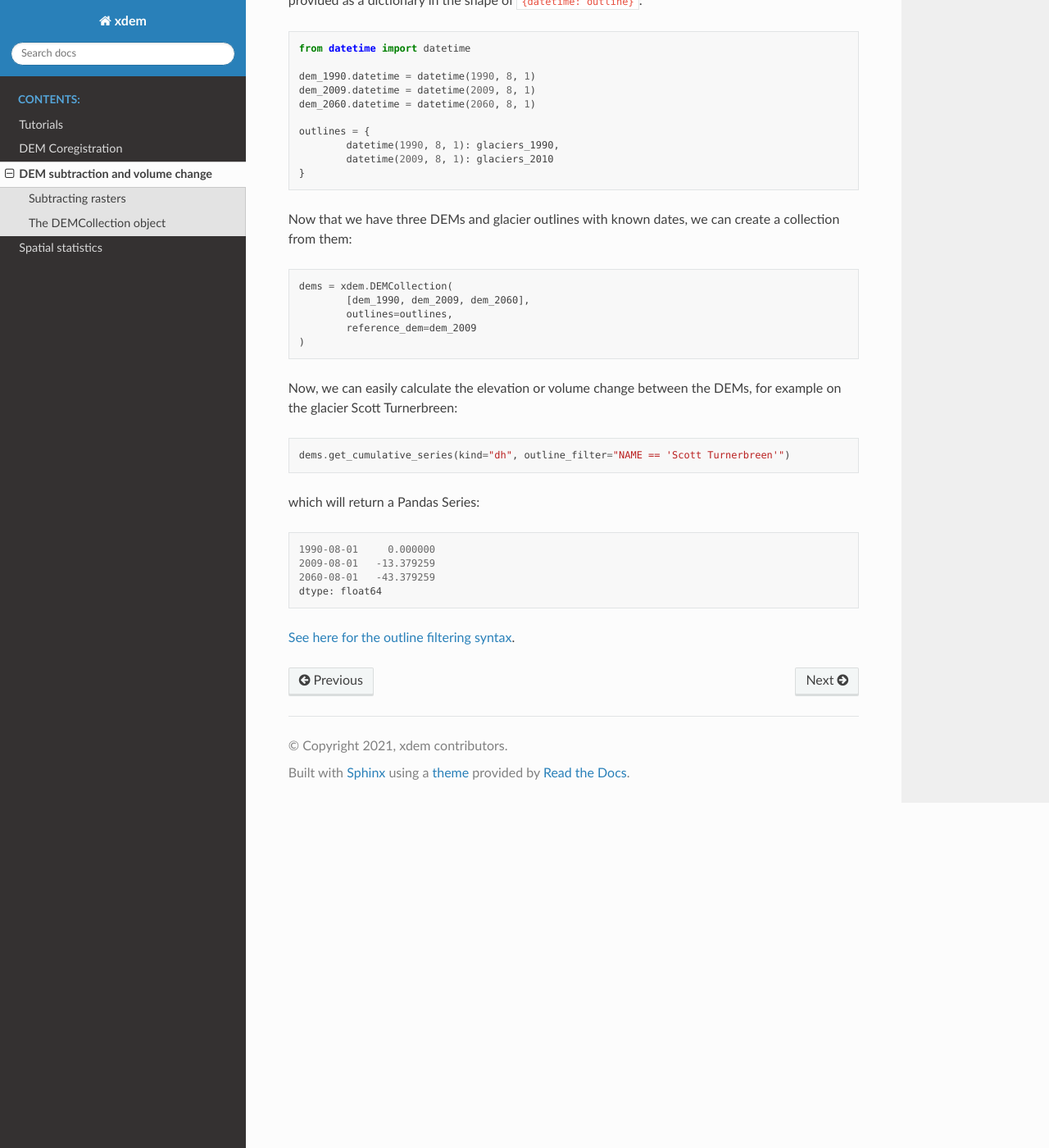
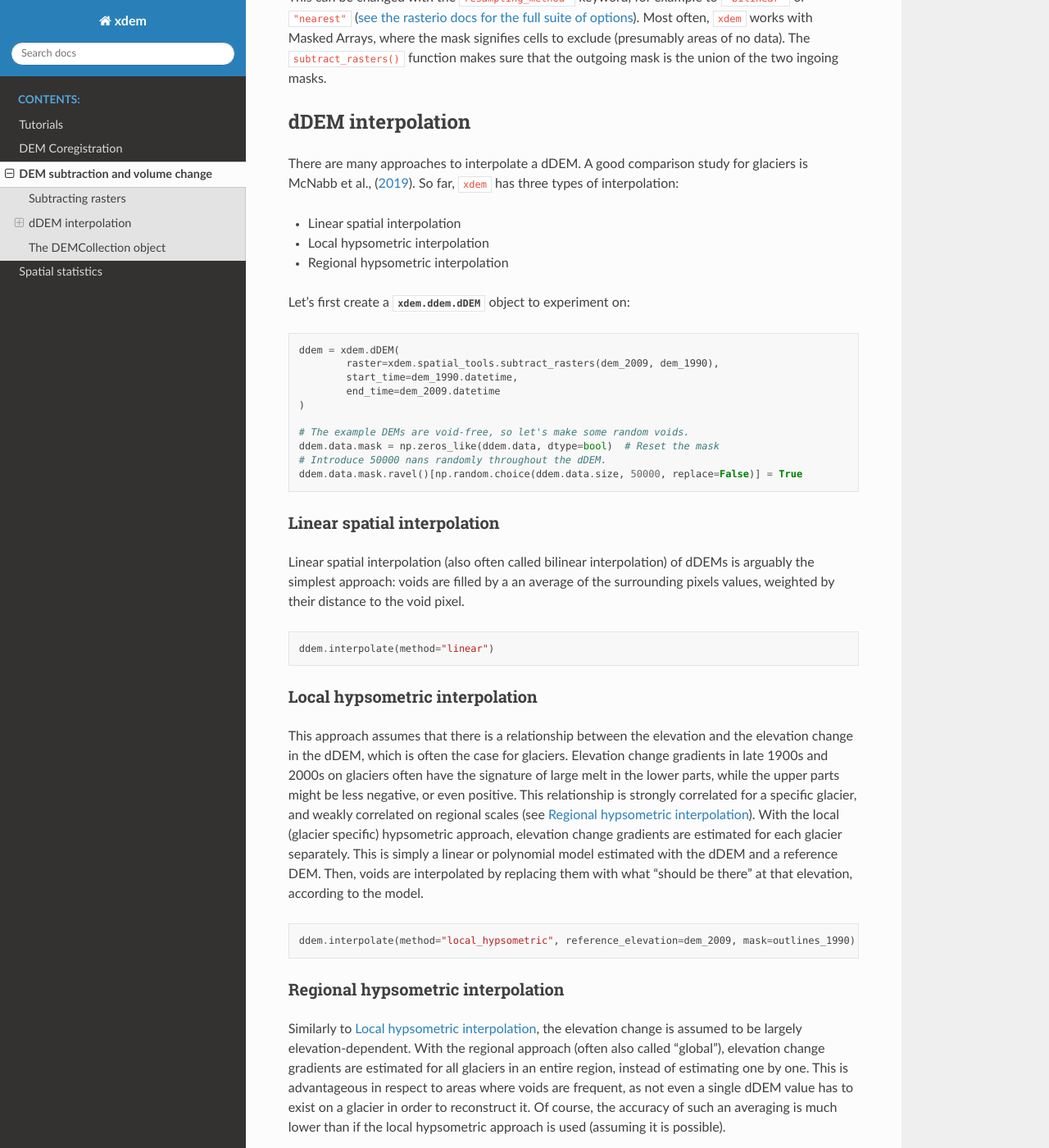
Before and after one commit to GlacioHack/xdem, a Sphinx documentation site: the page built from docs/source/comparison.rst, in a window 1280 px wide and 1400 px high, scrolled down 1543 px. Shown: the whole window at 82% size. Built offline with Sphinx 7.4.7 and the Read the Docs theme 2.0.0, drawn with Linux system fonts in a browser that asks for light colours; pages that are not in the unit, such as notebooks, are missing from menus; some of the changed text lies outside the part shown.

Commit message:
Updated documentation with dDEM interpolation approaches.

```diff
--- a/docs/source/comparison.rst
+++ b/docs/source/comparison.rst
@@ -3,6 +3,41 @@ DEM subtraction and volume change
 
 .. contents:: Contents
    :local:
+
+**Example data**
+
+
+Example data in this chapter are loaded as follows:
+
+.. code-block:: python
+
+        from datetime import datetime
+
+        import geoutils as gu
+        import xdem
+
+        # Download the necessary data. This may take a few minutes.
+        xdem.examples.download_longyearbyen_examples(overwrite=False)
+
+        # Load a reference DEM from 2009
+        dem_2009 = xdem.DEM(xdem.examples.FILEPATHS["longyearbyen_ref_dem"], datetime=datetime(2009, 8, 1))
+        # Load a DEM from 1990
+        dem_1990 = xdem.DEM(xdem.examples.FILEPATHS["longyearbyen_tba_dem"], datetime=datetime(1990, 8, 1))
+        # Load glacier outlines from 1990.
+        glaciers_1990 = gu.Vector(xdem.examples.FILEPATHS["longyearbyen_glacier_outlines"])
+        glaciers_2010 = gu.Vector(xdem.examples.FILEPATHS["longyearbyen_glacier_outlines_2010"])
+
+        # Make a dictionary of glacier outlines where the key represents the associated date.
+        outlines = {
+                datetime(1990, 8, 1): glaciers_1990,
+                datetime(2009, 8, 1): glaciers_2010
+        }
+
+        # Fake a future DEM to have a time-series of three DEMs
+        dem_2060 = dem_2009.copy()
+        # Assume that all glacier values will be 30 m lower than in 2009
+        dem_2060.data[glaciers_2010.create_mask(dem_2060) == 255] -= 30
+        dem_2060.datetime.year = 2060
 
 Subtracting rasters
 ^^^^^^^^^^^^^^^^^^^
@@ -19,6 +54,7 @@ Calculating a dDEM would then be as simple as:
         ddem_raster = xdem.DEM.from_array(ddem_data, dem1.transform, dem1.crs)
 
 But in practice, our two DEMs are most often not perfectly aligned, which is why we might need a helper function for this:
+:func:`xdem.spatial_tools.subtract_rasters`
 
 .. code-block:: python
 
@@ -32,53 +68,74 @@ This can be changed with the ``resampling_method=`` keyword, for example to ``"b
 Most often, ``xdem`` works with Masked Arrays, where the mask signifies cells to exclude (presumably areas of no data).
 The ``subtract_rasters()`` function makes sure that the outgoing mask is the union of the two ingoing masks.
 
-The DEMCollection object
-^^^^^^^^^^^^^^^^^^^^^^^^
-Keeping track of multiple DEMs can be difficult when many different extents, resolutions and CRSs are involved, and the ``DEMCollection`` is ``xdem``'s answer to make this simple.
-Let's first load some example data:
+dDEM interpolation
+^^^^^^^^^^^^^^^^^^
+There are many approaches to interpolate a dDEM.
+A good comparison study for glaciers is McNabb et al., (`2019 <https://doi.org/10.5194/tc-13-895-2019>`_).
+So far, ``xdem`` has three types of interpolation:
 
+- Linear spatial interpolation
+- Local hypsometric interpolation
+- Regional hypsometric interpolation
+
+Let's first create a :class:`xdem.ddem.dDEM` object to experiment on:
 
 .. code-block:: python
 
-        import geoutils as gu
-        import xdem
+        ddem = xdem.dDEM(
+                raster=xdem.spatial_tools.subtract_rasters(dem_2009, dem_1990),
+                start_time=dem_1990.datetime,
+                end_time=dem_2009.datetime
+        )
 
-        # Download the necessary data. This may take a few minutes.
-        xdem.examples.download_longyearbyen_examples(overwrite=False)
+        # The example DEMs are void-free, so let's make some random voids.
+        ddem.data.mask = np.zeros_like(ddem.data, dtype=bool)  # Reset the mask
+        # Introduce 50000 nans randomly throughout the dDEM.
+        ddem.data.mask.ravel()[np.random.choice(ddem.data.size, 50000, replace=False)] = True
 
-        # Load a reference DEM from 2009
-        dem_2009 = xdem.DEM(xdem.examples.FILEPATHS["longyearbyen_ref_dem"])
-        # Load a DEM from 1990
-        dem_1990 = xdem.DEM(xdem.examples.FILEPATHS["longyearbyen_tba_dem"])
-        # Load glacier outlines from 1990.
-        glaciers_1990 = gu.Vector(xdem.examples.FILEPATHS["longyearbyen_glacier_outlines"])
-        glaciers_2010 = gu.Vector(xdem.examples.FILEPATHS["longyearbyen_glacier_outlines_2010"])
 
-        # Fake a future DEM to have a time-series of three DEMs
-        dem_2060 = dem_2009.copy()
-        # Assume that all glacier values will be 30 m lower than in 2009
-        dem_2060.data[glaciers_2010.create_mask(dem_2060) == 255] -= 30
 
-We also need some metadata on the timing of these products.
+Linear spatial interpolation
+****************************
+Linear spatial interpolation (also often called bilinear interpolation) of dDEMs is arguably the simplest approach: voids are filled by a an average of the surrounding pixels values, weighted by their distance to the void pixel.
+
+.. code-block:: python
+
+        ddem.interpolate(method="linear")
+
+Local hypsometric interpolation
+*******************************
+This approach assumes that there is a relationship between the elevation and the elevation change in the dDEM, which is often the case for glaciers.
+Elevation change gradients in late 1900s and 2000s on glaciers often have the signature of large melt in the lower parts, while the upper parts might be less negative, or even positive.
+This relationship is strongly correlated for a specific glacier, and weakly correlated on regional scales (see `Regional hypsometric interpolation`_).
+With the local (glacier specific) hypsometric approach, elevation change gradients are estimated for each glacier separately.
+This is simply a linear or polynomial model estimated with the dDEM and a reference DEM.
+Then, voids are interpolated by replacing them with what "should be there" at that elevation, according to the model.
+
+.. code-block:: python
+
+        ddem.interpolate(method="local_hypsometric", reference_elevation=dem_2009, mask=outlines_1990)
+
+Regional hypsometric interpolation
+**********************************
+Similarly to `Local hypsometric interpolation`_, the elevation change is assumed to be largely elevation-dependent.
+With the regional approach (often also called "global"), elevation change gradients are estimated for all glaciers in an entire region, instead of estimating one by one.
+This is advantageous in respect to areas where voids are frequent, as not even a single dDEM value has to exist on a glacier in order to reconstruct it.
+Of course, the accuracy of such an averaging is much lower than if the local hypsometric approach is used (assuming it is possible).
+
+.. code-block:: python
+
+        ddem.interpolate(method="regional_hypsometric", reference_elevation=dem_2009, mask=outlines_1990)
+
+The DEMCollection object
+^^^^^^^^^^^^^^^^^^^^^^^^
+Keeping track of multiple DEMs can be difficult when many different extents, resolutions and CRSs are involved, and :class:`xdem.demcollection.DEMCollection` is ``xdem``'s answer to make this simple.
+We need metadata on the timing of these products.
 The DEMs can be provided with the ``datetime=`` argument upon instantiation, or the attribute could be set later.
 Multiple outlines are provided as a dictionary in the shape of ``{datetime: outline}``:
 
 
-.. code-block:: python
-
-        from datetime import datetime
-
-        dem_1990.datetime = datetime(1990, 8, 1)
-        dem_2009.datetime = datetime(2009, 8, 1)
-        dem_2060.datetime = datetime(2060, 8, 1)
-
-        outlines = {
-                datetime(1990, 8, 1): glaciers_1990,
-                datetime(2009, 8, 1): glaciers_2010
-        }
-
-
-Now that we have three DEMs and glacier outlines with known dates, we can create a collection from them:
+In the examples, we have three DEMs and glacier outlines with known dates, so we can create a collection from them:
 
 .. code-block:: python
 
```
